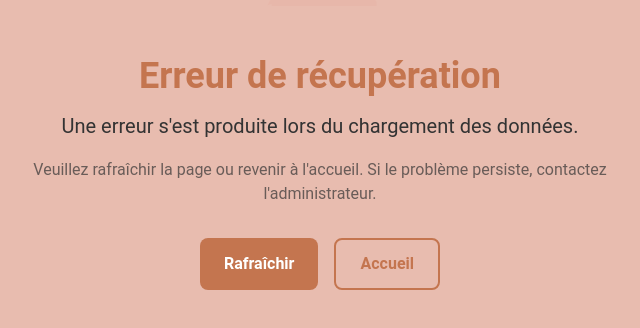
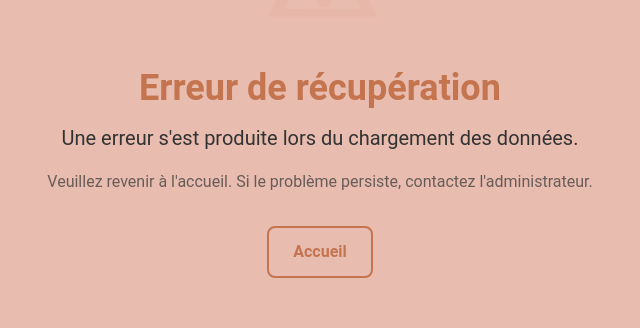
Before and after one commit to acassar/Voix-lactee, a Vue app in the folder front/: page /error/fetch in a window 1280 px wide. Shown: the part 306-634 px from the top of the page, without its empty margins (320-960 px from the left). Built offline with nearby package versions, Linux system fonts and the light colour scheme; the HTML template or start-up script is replaced by a standard one.

Commit message:
removed refresh on error screen

```diff
--- a/front/src/locales/fr.json
+++ b/front/src/locales/fr.json
@@ -17,7 +17,7 @@
     "not_found_description": "La page que vous cherchez n'existe pas ou a été déplacée.",
     "fetch_error_title": "Erreur de récupération",
     "fetch_error_description": "Une erreur s'est produite lors du chargement des données.",
-    "fetch_error_help": "Veuillez rafraîchir la page ou revenir à l'accueil. Si le problème persiste, contactez l'administrateur.",
+    "fetch_error_help": "Veuillez revenir à l'accueil. Si le problème persiste, contactez l'administrateur.",
     "back_home": "Accueil",
     "go_back": "Retour",
     "refresh_page": "Rafraîchir"
--- a/front/src/views/errors/FetchError.vue
+++ b/front/src/views/errors/FetchError.vue
@@ -1,8 +1,4 @@
-<script setup lang="ts">
-const handleRefresh = () => {
-  window.location.reload()
-}
-</script>
+<script setup lang="ts"></script>
 
 <template>
   <div
@@ -24,12 +20,6 @@ const handleRefresh = () => {
         {{ $t('error.fetch_error_help') }}
       </p>
       <div class="flex flex-col sm:flex-row gap-4 justify-center">
-        <button
-          @click="handleRefresh"
-          class="px-6 py-3 bg-[var(--color-primary)] text-white font-semibold rounded-lg hover:opacity-90 transition"
-        >
-          {{ $t('error.refresh_page') }}
-        </button>
         <router-link
           to="/"
           class="px-6 py-3 border-2 border-[var(--color-primary)] text-[var(--color-primary)] font-semibold rounded-lg hover:bg-[var(--color-primary)]/10 transition"
```
